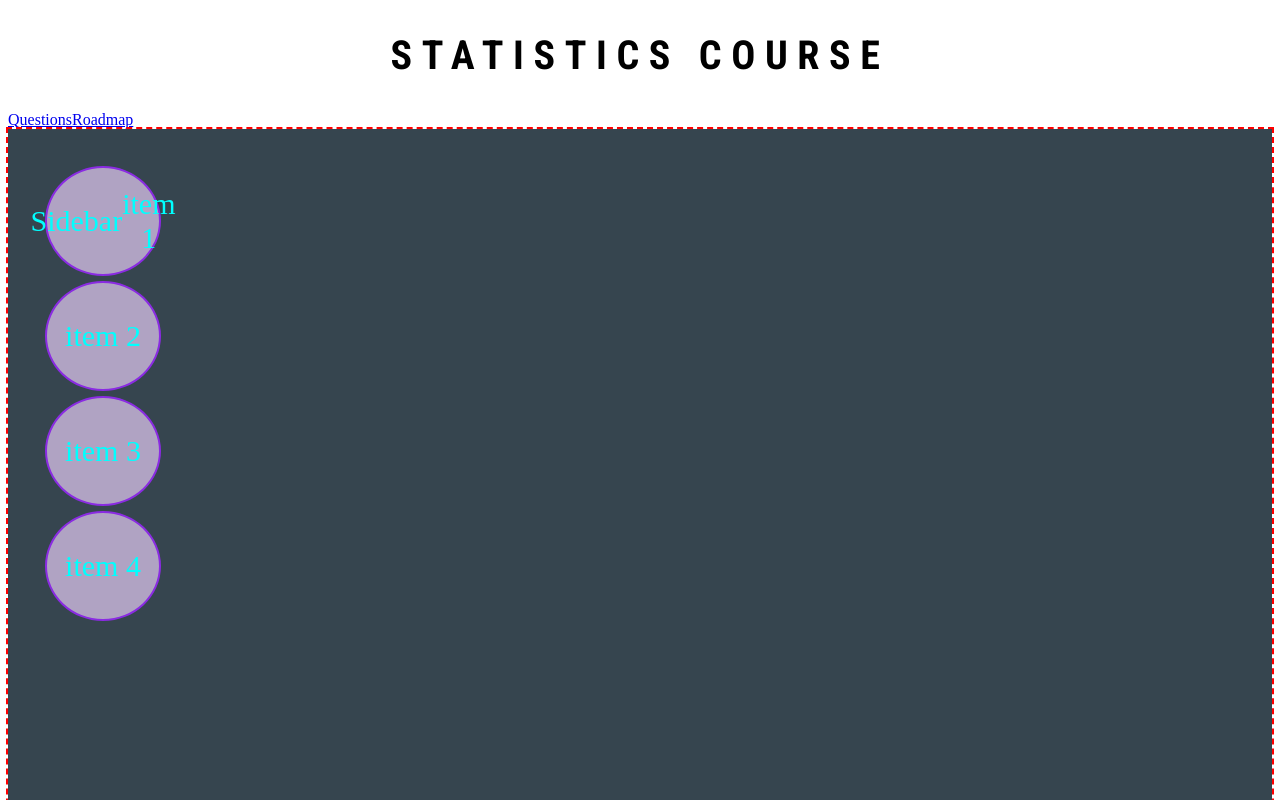
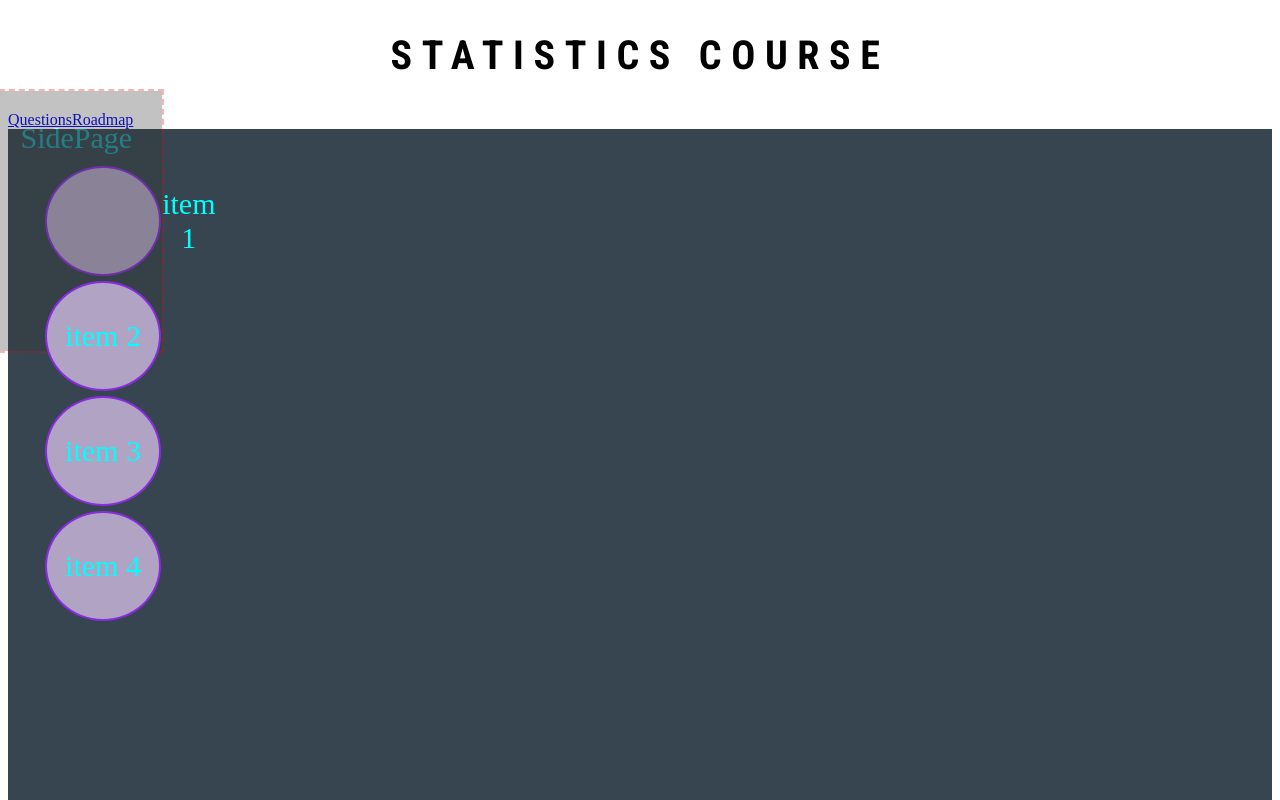
Before and after one commit to Jpkeys29/Quick-Review, a React (Vite) app: page / in a window 1280 px wide. Both pictures are taken after a click on the element "item 1". Shown: the top 800 px of the page. Built offline with nearby package versions, Linux system fonts and the light colour scheme.

Commit message:
SidePage popup setup

```diff
--- a/src/components/SidePage.jsx
+++ b/src/components/SidePage.jsx
@@ -2,8 +2,10 @@ import { useEffect, useState, useRef } from "react";
 
 export const SidePage = () => {
     return(
-        <div>
-            Sidebar
+        <div className="sidePage">
+            <div>
+                SidePage
+            </div>
         </div>
     )
 }
--- a/src/index.css
+++ b/src/index.css
@@ -23,12 +23,23 @@ header h1 {
 
 .main {
   display:flex;
-  outline: 2px dashed red;
+  /* outline: 2px dashed red; */
   width: 1200px;
   height: 800px;
   padding: 2em;
   margin: 0 auto;
   background-color:#36454F;
+}
+
+.sidePage {
+  display:flex;
+  outline: 2px dashed red;
+  width: 500px;
+  height: 200px;
+  padding: 1em;
+  margin: 0 auto;
+  background-color:#353935;
+  opacity: 0.3;
 }
 
 .sidebar {
```
